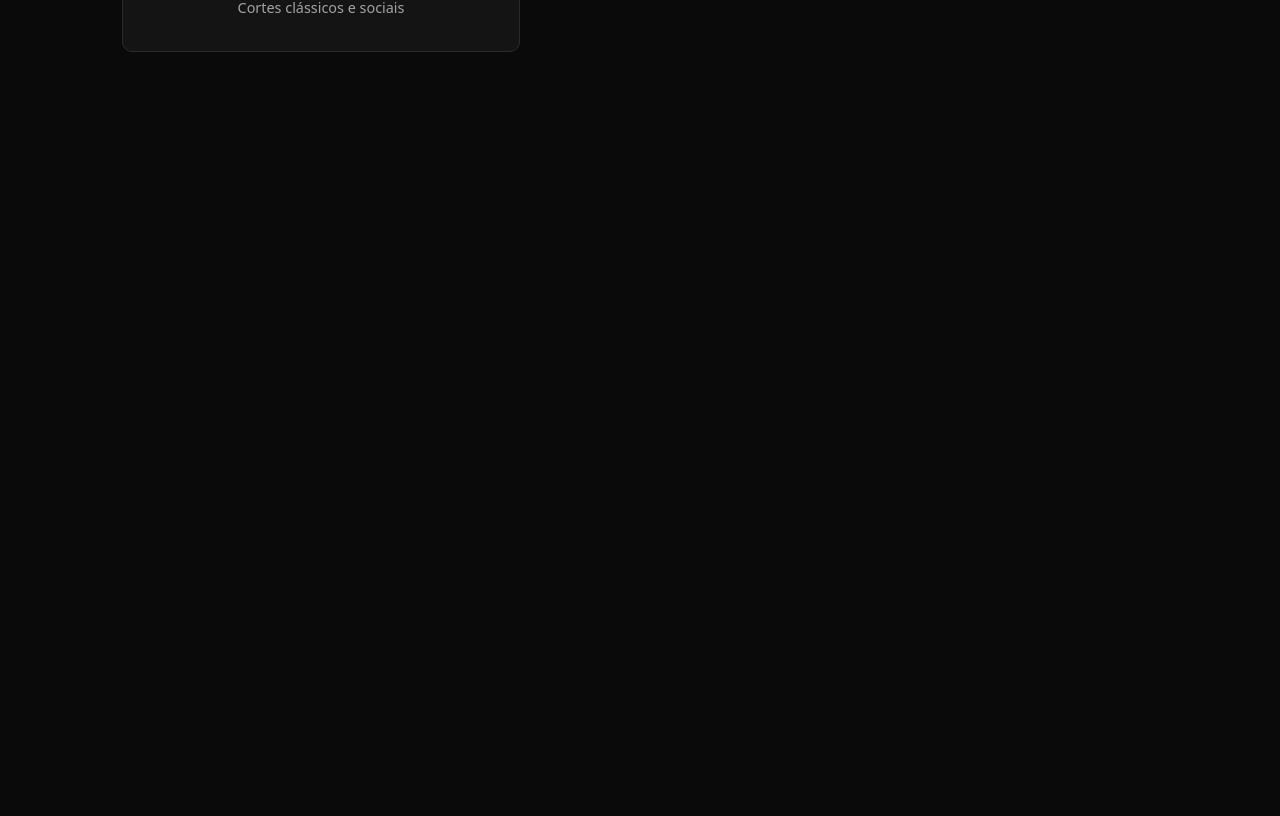
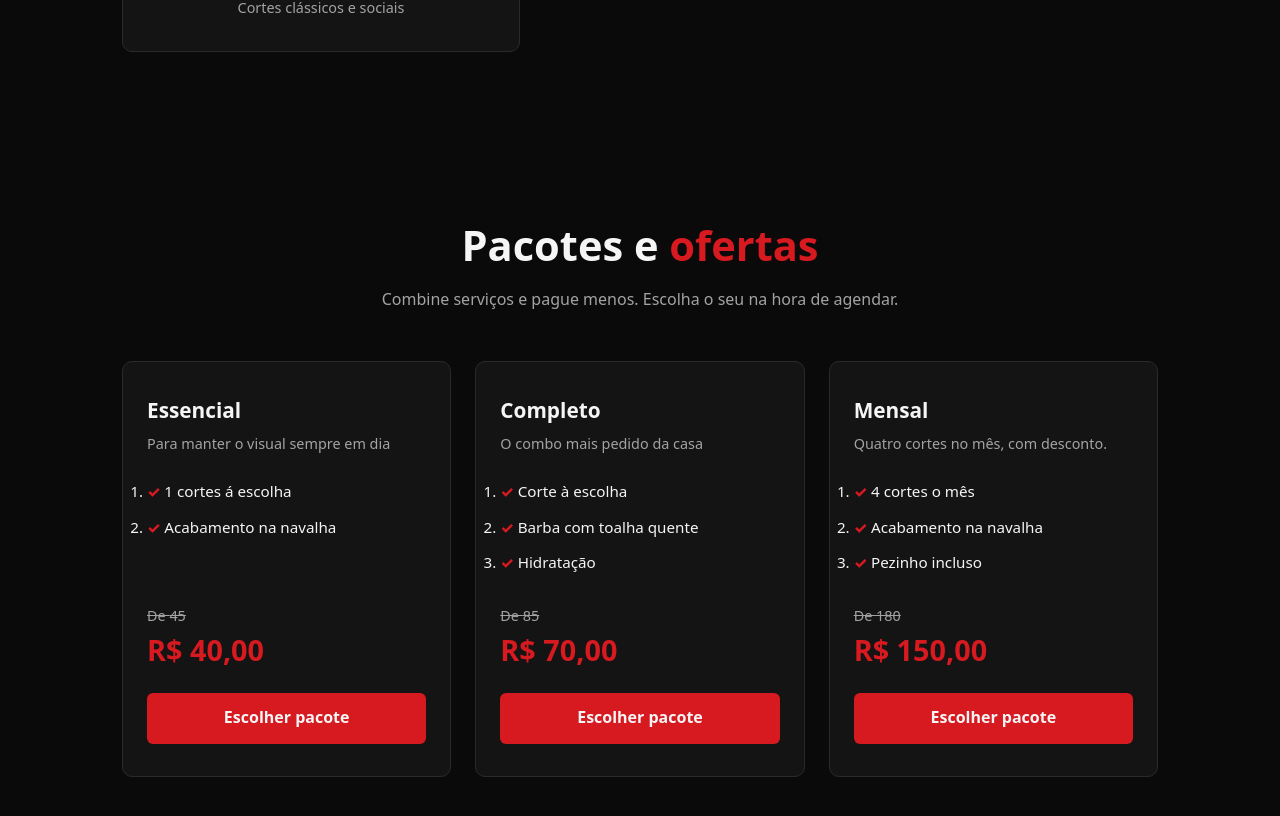
Before and after one commit to D7lari/barberia, a React (Vite) app: page / in a window 1280 px wide. Shown: the part 2680-3496 px from the top of the page. Before the commit the page ends 2812 px from the top, so only its background shows below. Built offline with nearby package versions, Linux system fonts and the light colour scheme.

Commit message:
feat: adiciona seção de pacotes e ofertas

```diff
--- a/src/App.jsx
+++ b/src/App.jsx
@@ -2,6 +2,7 @@ import Header from './components/Header'
 import Hero from './components/Hero'
 import Cortes from './components/Cortes'
 import Profissionais from './components/Profissionais'
+import Pacotes from './components/Pacotes'
 
 function App() {
   return (
@@ -11,6 +12,7 @@ function App() {
         <Hero />
         <Cortes />
         <Profissionais />
+        <Pacotes />
       </main>
     </>
   )
--- /dev/null
+++ b/src/components/Pacotes.css
@@ -0,0 +1,105 @@
+.pac{
+    padding: 5rem 2rem;
+    max-width: 1100px;
+    margin: 0 auto;
+    scroll-margin-top: 5rem;
+}
+
+.pac-titulo{
+    font-size: clamp(1.8rem, 4vw, 2.6rem);
+    text-align: center;
+}
+.pac-titulo-destaque{
+    color: var(--cor-destaque);
+}
+.pac-subtitulo{
+    text-align: center;
+    color: var(--cor-texto-suave);
+    margin: 0.5rem 0 3rem;
+}
+.pac-grade{
+    display: grid;
+    grid-template-columns: repeat(auto-fit, minmax(260px, 1fr));
+    gap: 1.5rem;
+}
+.pac-card{
+    position: relative;
+    display: flex;
+    flex-direction: column;
+    background: var(--cor-superficie);
+    border: 1px solid var(--cor-borda);
+    border-radius: 10px;
+    padding: 2rem 1.5rem;
+    transition: border-color 0.2s, transform 0.2s;
+}
+.pac-card::hover{
+    border-color: var(--cor-destaque);
+    transform: translateY(-4px);
+}
+.pac-card-destaque{
+    border-color: var(--cor-destaque);
+}
+
+.pac-selo {
+  position: absolute;
+  top: -12px;
+  left: 50%;
+  transform: translateX(-50%);
+  background: var(--cor-destaque);
+  color: var(--cor-texto);
+  font-size: 0.75rem;
+  font-weight: 800;
+  text-transform: uppercase;
+  letter-spacing: 1px;
+  padding: 0.3rem 0.9rem;
+  border-radius: 999px;
+}
+.pac-nome {
+  font-size: 1.3rem;
+  margin-bottom: 0.3rem;
+}
+.pac-descricao{
+    color: var(--cor-texto-suave);
+    font-size: 0.9rem;
+    margin-bottom: 1.2rem;
+}
+.pac-itens{
+    list-style: nome;
+    margin-bottom: 1.5rem;
+    flex-grow: 1;
+}
+.pac-itens li{
+    padding: 0.35rem 0;
+    font-size: 0.95rem;
+}
+.pac-itens li::before{
+   content: '✓ ';
+   color: var(--cor-destaque);
+   font-weight: 800;
+}
+.pac-preco-antigo{
+    color: var(--cor-texto-suave);
+    font-size: 0.9rem;
+    text-decoration: line-through;
+}
+.pac-preco{
+    color: var(--cor-destaque);
+    font-size: 1.8rem;
+    font-weight: 800;
+    margin-bottom: 1.2rem;
+}
+.pac-botao{
+    display: block;
+    text-align: center;
+    background: var(--cor-destaque);
+    color: var(--cor-texto);
+    padding: 0.8rem;
+    border-radius: 6px;
+    font-weight: 700;
+    text-decoration: none;
+    transition: background 0.2s;
+}
+
+.pac-botao:hover{
+    background: var(--cor-destaque-hover);
+}
--- /dev/null
+++ b/src/components/Pacotes.jsx
@@ -0,0 +1,51 @@
+import './Pacotes.css'
+import { pacotes } from '../data/pacotes'
+
+function formatarPreco(valor) {
+  return valor.toLocaleString('pt-BR', {
+    style: 'currency',
+    currency: 'BRL',
+  })
+}
+
+function Pacotes() {
+  return (
+    <section className="pac" id="pacotes">
+      <h2 className="pac-titulo">
+        Pacotes e <span className="pac-titulo-destaque">ofertas</span>
+      </h2>
+      <p className="pac-subtitulo">
+        Combine serviços e pague menos. Escolha o seu na hora de agendar.
+      </p>
+
+        <div className="pac-grade">
+            {pacotes.map((pacote) => (
+                <article
+                    className={`pac-card ${pacote.destaque ? 'pac-card-destaque' : ''}`}
+                    key={pacote.id}
+                    >
+                 {pacote.destaque && <span className="pac-selo">Mais pedido</span>}
+
+                    <h3 className="pac-nome">{pacote.nome}</h3>
+                    <p className="pac-descricao">{pacote.descricao}</p>
+
+                    <ul className="pac-itens">
+                        {pacote.itens.map((item) => (
+                            <li key={item}>{item}</li>
+                        ))}
+                    </ul>
+
+                    <p className="pac-preco-antigo">
+                        De {formatarPreco(pacote.precoOriginal)}
+                    </p>
+                    <p className="pac-preco">{formatarPreco(pacote.preco)}</p>
+
+                    <a href="#agendar" className="pac-botao">Escolher pacote</a>
+                </article>
+            ))}
+        </div>
+    </section>
+  )
+}
+
+export default Pacotes
--- /dev/null
+++ b/src/data/pacotes.js
@@ -0,0 +1,29 @@
+export const pacotes = [
+    {
+        id: 1,
+        nome: 'Essencial',
+        descricao: 'Para manter o visual sempre em dia',
+        itens: ['1 cortes á escolha', 'Acabamento na navalha'],
+        precoOriginal: '45',
+        preco: 40,
+        estaque: false,
+    },
+    {
+        id: 2,
+        nome: 'Completo',
+        descricao: 'O combo mais pedido da casa',
+        itens: ['Corte à escolha', 'Barba com toalha quente', 'Hidratação'],
+        precoOriginal: '85',
+        preco: 70,
+        destaque: false,
+    },
+    {
+        id:3,
+        nome: 'Mensal',
+        descricao: 'Quatro cortes no mês, com desconto.',
+        itens: ['4 cortes o mês', 'Acabamento na navalha', 'Pezinho incluso'],
+        precoOriginal: '180',
+        preco: 150,
+        destaque: false,
+    }
+]
```
